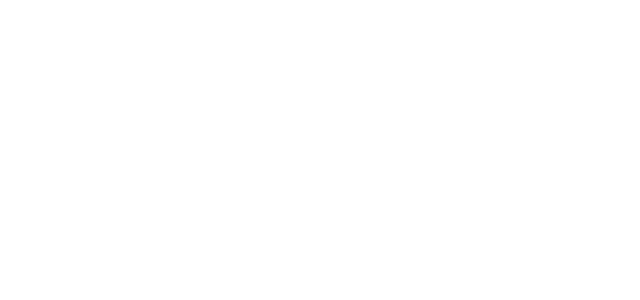
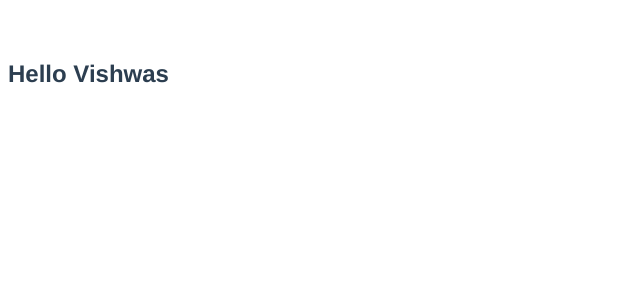
Before and after one commit to DataScientist2807/codevol_vuejs, a Vue app: page / in a window 1280 px wide. Shown: the top 300 px of the page, without its empty margins (0-640 px from the left). Built offline with nearby package versions, Linux system fonts and the light colour scheme.

Commit message:
Components

```diff
--- a/package.json
+++ b/package.json
@@ -32,7 +32,9 @@
     "parserOptions": {
       "parser": "@babel/eslint-parser"
     },
-    "rules": {}
+    "rules": {
+      "vue/multi-word-component-names": 0
+    }
   },
   "browserslist": [
     "> 1%",
--- a/src/App.vue
+++ b/src/App.vue
@@ -1,12 +1,16 @@
 <!-- https://github.com/gopinav/Vue-3-Tutorials/blob/master/vue-fundamentals/src/App.vue -->
  <!-- Computed Properties are cached -->
 <template>
-
+  <Greet />
 </template>
 
 <script>
+import Greet from './components/Greet.vue'
 export default {
   name: "App",
+  components: {
+    Greet,
+  },
   data() {
     return {
     };
--- a/src/components/Greet.vue
+++ b/src/components/Greet.vue
@@ -8,6 +8,6 @@
 }
 </script>
 
-<style>
+<style scoped>
 
 </style>
```
